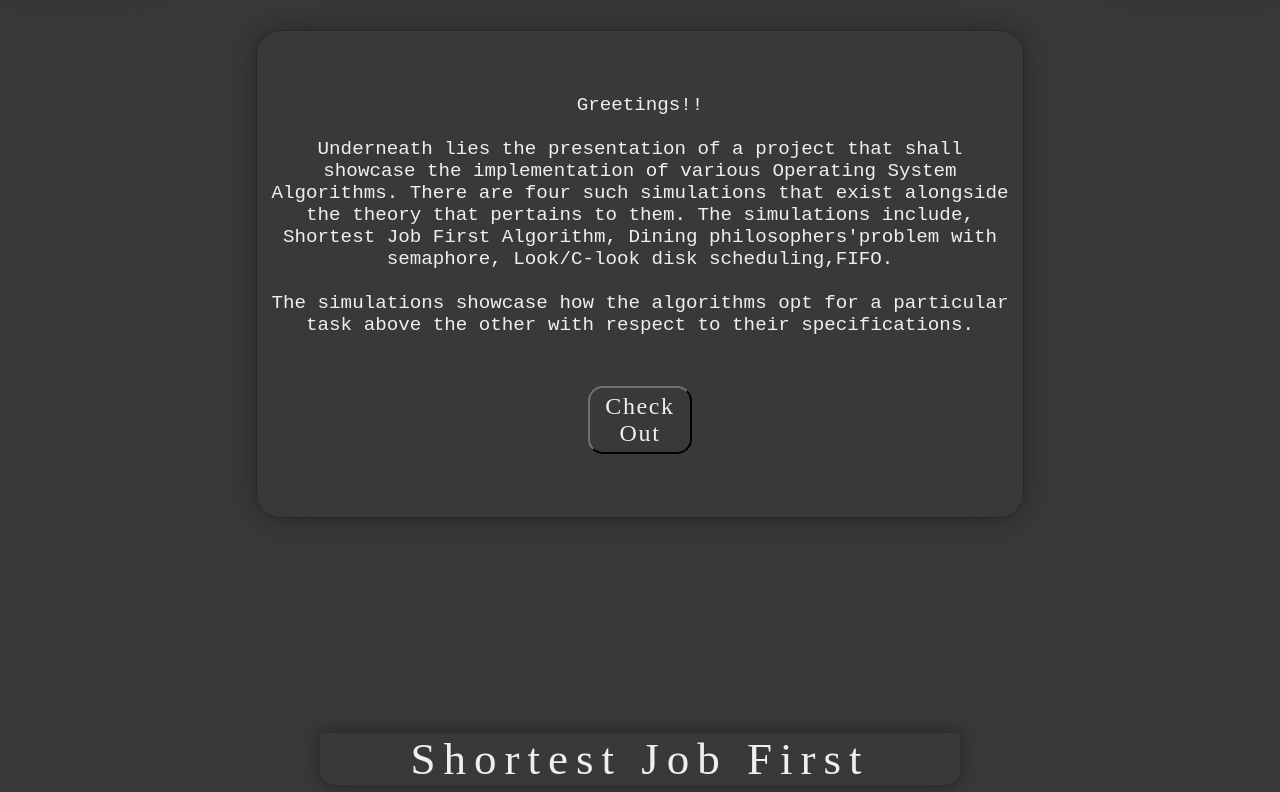
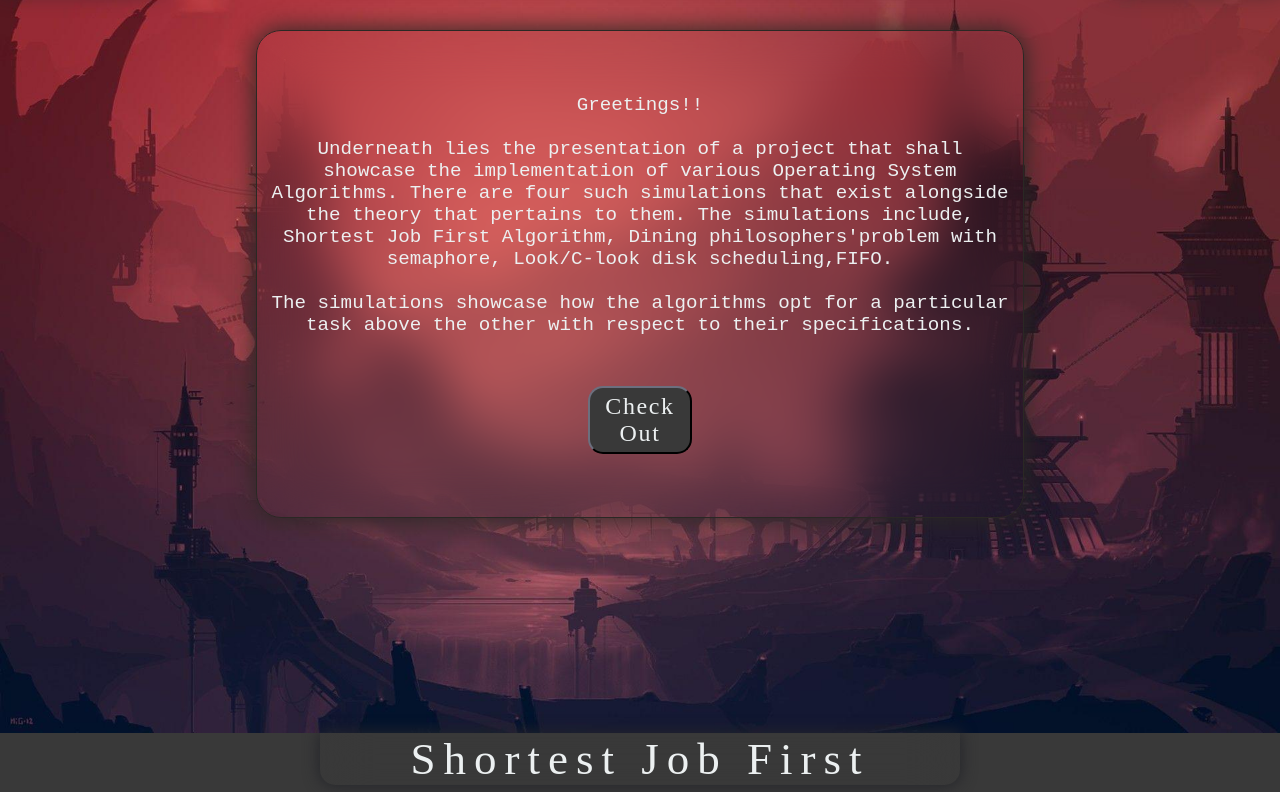
Before and after one commit to siddhant7383/PROJECT, a plain HTML site: page index.html in a window 1280 px wide. Shown: the part 67-859 px from the top of the page. Drawn offline with Linux system fonts and the light colour scheme; a web font is replaced by a local one.

Commit message:
Update style.css

```diff
--- a/style.css
+++ b/style.css
@@ -168,7 +168,7 @@ html{
     height: max-content;
     min-height: 800px;
     /* background: linear-gradient(-45deg,rgb(255, 55, 55),rgb(21, 0, 255)); */
-    background-image: url(LETS\ do\ it\ again/red2.jpg);
+    background-image: url(red2.jpg);
     background-size: cover;
 }
 #sjf{
```
